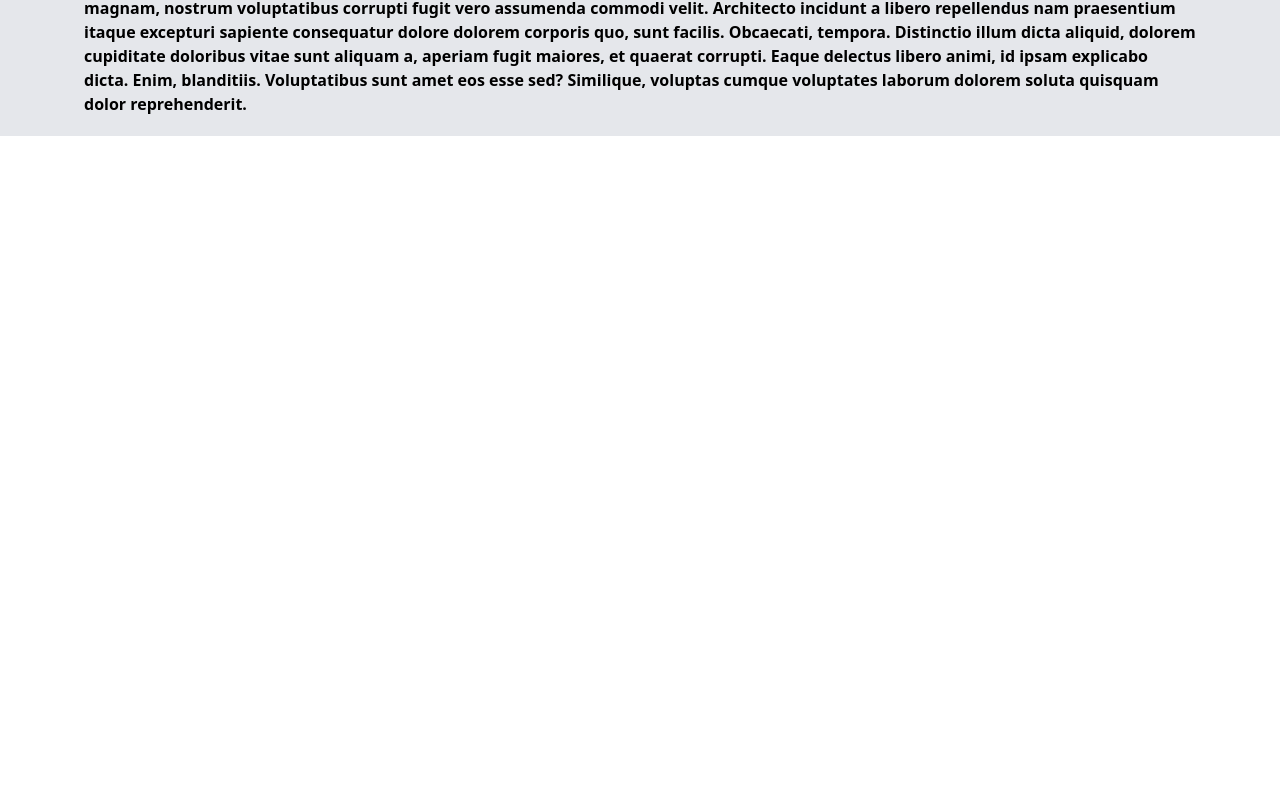
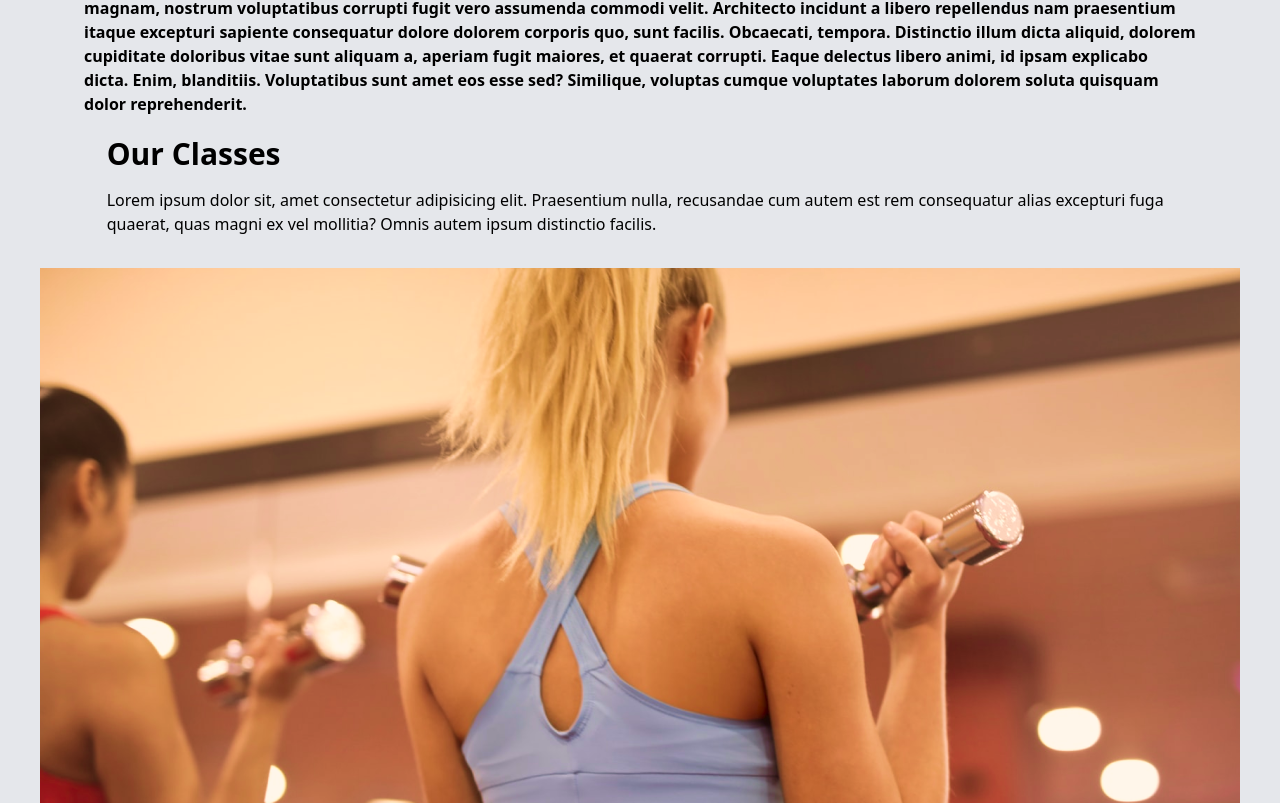
Before and after one commit to arshamghobadi/gym-app, a React (Create React App) app: page / in a window 1280 px wide. Shown: the part 2217-3020 px from the top of the page. Before the commit the page ends 2353 px from the top, so only its background shows below. Built offline with nearby package versions, Linux system fonts and the light colour scheme; the HTML template or start-up script is replaced by a standard one.

Commit message:
create our class page

```diff
--- a/src/App.tsx
+++ b/src/App.tsx
@@ -2,6 +2,7 @@ import { useEffect, useState } from 'react';
 import Benefits from './scenes/benefits';
 import Home from './scenes/home';
 import Navbar from './scenes/navbar';
+import OurClasses from './scenes/ourclasses';
 import { SelectedPage } from './shared/types';
 import benefitsData from './util/benefitsData';
 
@@ -33,6 +34,7 @@ function App() {
       />
       <Home setSelectedPage={setSelectedPage} />
       <Benefits setSelectedPage={setSelectedPage} benefitsdata={benefitsData} />
+      <OurClasses setSelectedPage={setSelectedPage} />
     </div>
   );
 }
--- /dev/null
+++ b/src/scenes/ourclasses/Class.tsx
@@ -0,0 +1,20 @@
+import { ClassType } from '../../shared/types';
+import { motion } from 'framer-motion';
+type Props = { data: ClassType };
+
+function Class({ data }: Props) {
+  return (
+    <li className=" relative w-screen flex-shrink-0 p-8 flex flex-col space-y-5 items-center justify-center">
+      <motion.div className=" relative">
+        <img className="hover:blur-0" src={data.image} alt={data.name} />
+        <motion.div className=" absolute inset-0 flex flex-col justify-center items-center bg-black bg-opacity-50 text-white opacity-0 hover:opacity-100  transition-opacity duration-300">
+          <motion.p>{data.name}</motion.p>
+
+          <motion.p>{data.description}</motion.p>
+        </motion.div>
+      </motion.div>
+    </li>
+  );
+}
+
+export default Class;
--- /dev/null
+++ b/src/scenes/ourclasses/index.tsx
@@ -0,0 +1,92 @@
+import image1 from '../../assets/image1.png';
+import image2 from '../../assets/image2.png';
+import image3 from '../../assets/image3.png';
+import image4 from '../../assets/image4.png';
+import image5 from '../../assets/image5.png';
+import image6 from '../../assets/image6.png';
+
+import { ClassType, SelectedPage } from '../../shared/types';
+import { motion } from 'framer-motion';
+import HText from '../../shared/HText';
+import Class from './Class';
+type Props = { setSelectedPage: (value: SelectedPage) => void };
+
+const classes: Array<ClassType> = [
+  {
+    name: 'weight Training Classes',
+    description:
+      'Lorem ipsum dolor sit, amet consectetur adipisicing elit Praesentium nulla, recusandae cum autem est rem consequatur alias excepturi fuga quaerat, quas magni ex vel mollitia? Omnis autem',
+    image: image1,
+  },
+  {
+    name: 'weight Training Classes',
+    description:
+      'Lorem ipsum dolor sit, amet consectetur adipisicing elit Praesentium nulla, recusandae cum autem est rem consequatur alias excepturi fuga quaerat, quas magni ex vel mollitia? Omnis autem',
+    image: image2,
+  },
+  {
+    name: 'weight Training Classes',
+    description:
+      'Lorem ipsum dolor sit, amet consectetur adipisicing elit Praesentium nulla, recusandae cum autem est rem consequatur alias excepturi fuga quaerat, quas magni ex vel mollitia? Omnis autem',
+    image: image3,
+  },
+  {
+    name: 'weight Training Classes',
+    description:
+      'Lorem ipsum dolor sit, amet consectetur adipisicing elit Praesentium nulla, recusandae cum autem est rem consequatur alias excepturi fuga quaerat, quas magni ex vel mollitia? Omnis autem',
+    image: image4,
+  },
+  {
+    name: 'weight Training Classes',
+    description:
+      'Lorem ipsum dolor sit, amet consectetur adipisicing elit Praesentium nulla, recusandae cum autem est rem consequatur alias excepturi fuga quaerat, quas magni ex vel mollitia? Omnis autem',
+    image: image5,
+  },
+  {
+    name: 'weight Training Classes',
+    description:
+      'Lorem ipsum dolor sit, amet consectetur adipisicing elit Praesentium nulla, recusandae cum autem est rem consequatur alias excepturi fuga quaerat, quas magni ex vel mollitia? Omnis autem',
+    image: image6,
+  },
+];
+
+function OurClasses({ setSelectedPage }: Props) {
+  return (
+    <section id="ourclasses" className="w-full">
+      <motion.div
+        onViewportEnter={() => setSelectedPage(SelectedPage.OurClasses)}
+      >
+        <motion.div
+          className="mx-auto w-5/6"
+          initial="hidden"
+          whileInView="visible"
+          viewport={{ once: true }}
+          transition={{ duration: 0.5 }}
+          variants={{
+            hidden: { opacity: 0, x: -50 },
+            visible: { opacity: 1, x: 0 },
+          }}
+        >
+          <div className=" space-y-4">
+            <HText>Our Classes</HText>
+            <p>
+              Lorem ipsum dolor sit, amet consectetur adipisicing elit.
+              Praesentium nulla, recusandae cum autem est rem consequatur alias
+              excepturi fuga quaerat, quas magni ex vel mollitia? Omnis autem
+              ipsum distinctio facilis.
+            </p>
+          </div>
+        </motion.div>
+        <motion.div>
+          <ul className="flex overflow-x-scroll overflow-y-hidden">
+            {classes.map((item, i) => (
+              <Class key={`${item.name}-${i}`} data={item} />
+            ))}
+          </ul>
+        </motion.div>
+      </motion.div>
+    </section>
+  );
+}
+
+export default OurClasses;
--- a/src/shared/types.ts
+++ b/src/shared/types.ts
@@ -4,3 +4,8 @@ export enum SelectedPage {
   OurClasses = 'ourclasses',
   ContactUs = 'contactus',
 }
+export interface ClassType {
+  name: string;
+  description: string;
+  image: string;
+}
```
